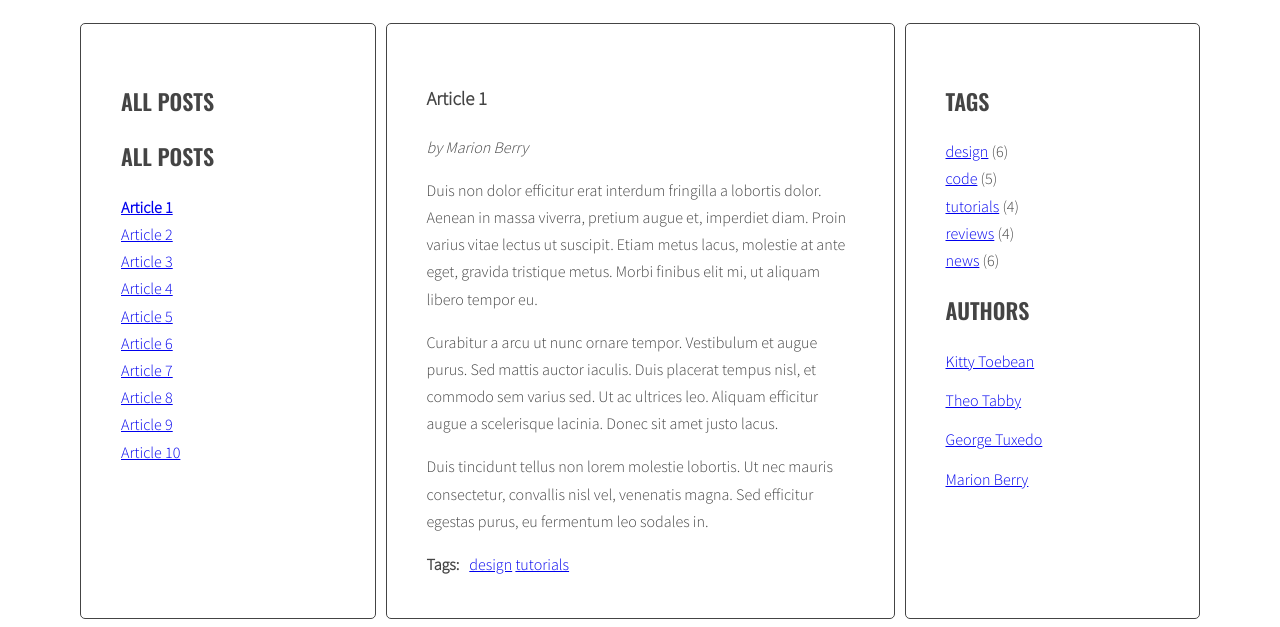
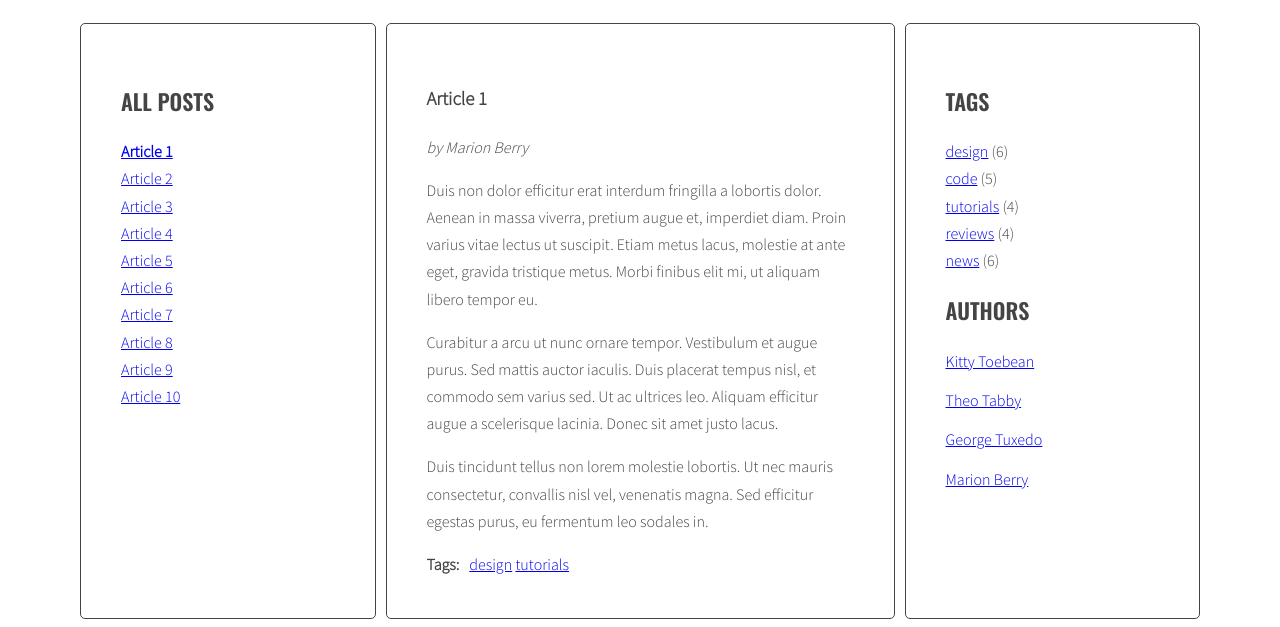
Before and after one commit to ManiuraGaziura/javascript-blog, a website: page index.html in a window 1280 px wide. Both pictures are taken after a click on the link "Article 1". Shown: the part 220-847 px from the top of the page. Drawn offline with nearby package versions, Linux system fonts and the light colour scheme.

Commit message:
ladny sidebar i html fix

```diff
--- a/index.html
+++ b/index.html
@@ -13,8 +13,6 @@
     <h1 class="logo">my blog</h1>
     <main class="wrapper">
       <aside class="sidebar">
-        <h2 class="section-title">All posts</h2>
-        <ul class="list titles">
         <h2 class="section-title">All posts</h2>
         <ul class="list titles">
           <li><a href="#article-1" class="active"><span>Article 1</span></a></li>
--- a/js/script.js
+++ b/js/script.js
@@ -11,20 +11,23 @@ const titleClickHandler = function(event) {
   /* remove class 'active' from all article links */
   const activeLinks = document.querySelectorAll('.titles a.active');
 
-  for (const activeLink of activeLinks) {
-    activeLink.classList.remove('active');
-  }
+for (let activeLink of activeLinks) {
+  activeLink.classList.remove('active');
+}
 
   /* add class 'active' to the clicked link */
   clickedElement.classList.add('active');
 
   /* remove class 'active' from all articles */
-  const activeArticles = document.querySelectorAll('.post.active');
+const activeArticles = document.querySelectorAll('.post.active');
 
-  for (const activeArticle of activeArticles) {
-    activeArticle.classList.remove('active');
-  }
+for (let activeArticle of activeArticles) {
+  activeArticle.classList.remove('active');
+}
 
+for (let activeArticle of activeArticles) {
+activeArticle.classList.remove('active');
+    }
   /* get 'href' attribute from the clicked link */
   const articleSelector = clickedElement.getAttribute('href');
 
```
